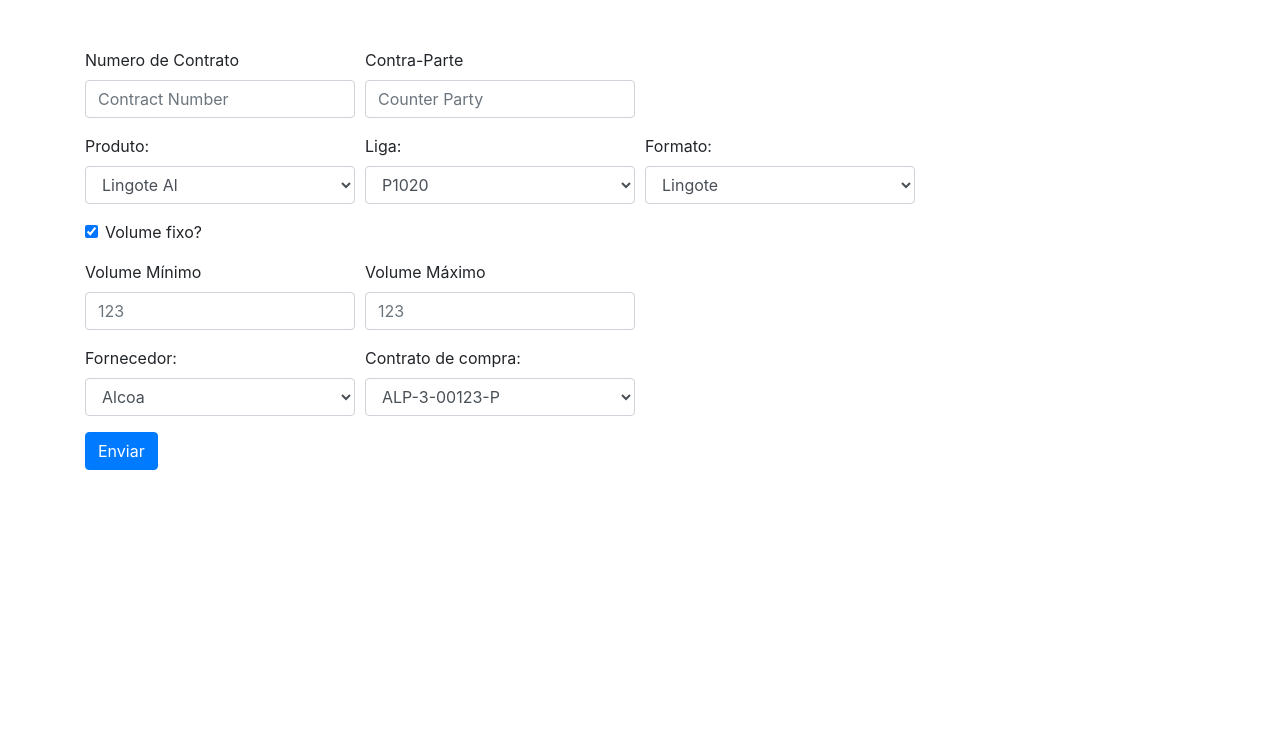
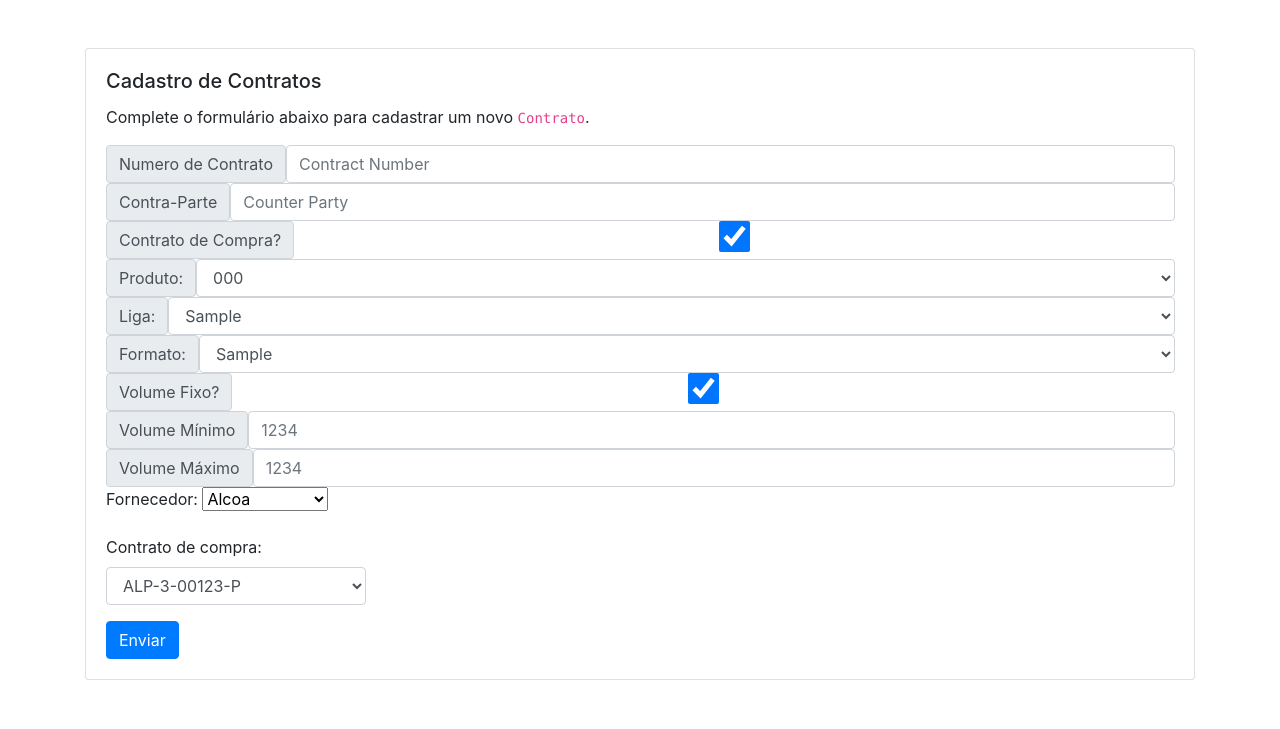
Before and after one commit to felipebrigo/Python-projects, a Django app: page /core/newcontract/ in a window 1280 px wide. Shown: the part 71-800 px from the top of the page. Run offline with Django 3.2, Linux system fonts and the light colour scheme; tables that the repository leaves empty hold one stand-in row (values such as "Sample post"); some libraries are stand-ins or nearby versions.

Commit message:
update project

```diff
--- a/globallabs/mktplace/core/views.py
+++ b/globallabs/mktplace/core/views.py
@@ -86,39 +86,47 @@ def list_contract(request):
 
 #@login_required(login_url='login/')
 def create_contracts(request):
-    '''form = ContractForm(request.POST or None)
-    if form.is_valid():'''
+    allproducts = Product.objects.all()
+    form = ContractForm(request.POST or None)
+    if form.is_valid():
+        form.save()
+        return redirect('list_contract')
+    return render(request, 'contracts/contracts-form.html', {'form': form, 'allproducts': allproducts})
 
-    if request.POST or None:
-        contractNumber = request.POST.get('contractNumber')
-        counterParty = request.POST.get('counterParty')
-        product = request.POST.get('product')
-        alloy = request.POST.get('alloy')
-        shape = request.POST.get('alloy')
-        minVol = request.POST.get('minVol')
-        maxVol = request.POST.get('maxVol')
-        originSupplier = request.POST.get('supplier')
-        allocationCtr = request.POST.get('allocationCtr')
+'''
 
-        isRange = 0
-        isPurchase = 0
+     if request.POST or None:
+            contractNumber = request.POST.get('contractNumber')
+            counterParty = request.POST.get('counterParty')
+            product = request.POST.get('product')
+            alloy = request.POST.get('alloy')
+            shape = request.POST.get('alloy')
+            minVol = request.POST.get('minVol')
+            maxVol = request.POST.get('maxVol')
+            originSupplier = request.POST.get('supplier')
+            allocationCtr = request.POST.get('allocationCtr')
 
-        Contract.objects.create(contractNumber=contractNumber,
-                                isPurchase=isPurchase,
-                                counterParty=counterParty,
-                                product=product,
-                                alloy=alloy,
-                                shape=shape,
-                                isRange=isRange,
-                                minVol=minVol,
-                                maxVol=maxVol,
-                                originSupplier=originSupplier,
-                                allocationCtr=allocationCtr
-                                )
+            isRange = 0
+            isPurchase = 0
 
-        return redirect('list_contract')
+            Contract.objects.create(contractNumber=contractNumber,
+                                    isPurchase=isPurchase,
+                                    counterParty=counterParty,
+                                    product=product,
+                                    alloy=alloy,
+                                    shape=shape,
+                                    isRange=isRange,
+                                    minVol=minVol,
+                                    maxVol=maxVol,
+                                    originSupplier=originSupplier,
+                                    allocationCtr=allocationCtr
+                                    )
+
+            return redirect('list_contract')
     return render(request, 'contracts/contracts-form.html')
 
+
+'''
 
 #@login_required(login_url='login/')
 def update_contracts(request, id):
--- a/globallabs/mktplace/templates/contracts/contracts-form.html
+++ b/globallabs/mktplace/templates/contracts/contracts-form.html
@@ -6,85 +6,94 @@
 
 {%block conteudo%}
 <div class="container">
+    <div class="row">
+        <div class="col-lg-12 col-md-12 col-sm-12 col-xs-12">
+            <div class="card">
+                <div class="card-body">
+                    <h5 class="card-title">Cadastro de Contratos</h5>
+                    <p class="card-text">
+                        Complete o formulário abaixo para cadastrar
+                        um novo <code>Contrato</code>.
+                    </p>
                     <form method="POST">
                         {% csrf_token %}
-    <div class="form-row">
-      <div class="form-group col-lg-3 col-md-4 col-sm-6 col-xs-12">
-        <label for="contractNumber">Numero de Contrato</label>
-        <input type=text class="form-control" id="contractNumber" name="contractNumber" placeholder="Contract Number">
+
+                        <div class="input-group-prepend">
+                            <span class="input-group-text" for="contractNumber">Numero de Contrato</span>
+                            {% render_field form.contractNumber class+="form-control" type+=text id+="contractNumber" name+="contractNumber" placeholder+="Contract Number" %}
                         </div>
-      <div class="form-group col-lg-3 col-md-4 col-sm-6 col-xs-12">
-        <label for="counterParty">Contra-Parte</label>
-        <input type=text class="form-control" id="counterParty" name="counterParty" placeholder="Counter Party">
+
+                        <div class="input-group-prepend">
+                            <span class="input-group-text" for="counterParty">Contra-Parte</span>
+                            {% render_field form.counterParty class+="form-control" type+=text id+="counterParty" name+="counterParty" placeholder+="Counter Party" %}
                         </div>
-    </div>
-    <div class="form-group" hidden="true">
-      <div class="form-check">
-        <input class="form-check-input" type="checkbox" id="isPurchase" name="isPurchase" checked>
-        <label class="form-check-label" for="isPurchase">
+
+                        <div class="input-group-prepend">
+                            <label class="input-group-text" for="isPurchase">
                                 Contrato de Compra?
                             </label>
+                            <input type="checkbox" checked {% render_field form.isPurchase class+="form-control form-control-sm" id+="isPurchase" %}
                         </div>
-    </div>
-    <div class="form-row">
-      <div class="form-group col-lg-3 col-md-4 col-sm-4 col-xs-12">
-          <label for="product">Produto:</label>
-          <select id="product" name="product" class="form-control">
-            <option selected>Lingote Al</option>
-            <option>Tarugo Al</option>
-            <option>Vergalhão Al</option>
+
+                        <div class="input-group-prepend">
+                            <label class="input-group-text" for="product">Produto:</label>
+                            <select {% render_field form.product class+="form-control" id+="product" name="product"%}>
+                                {% for product in allproducts %}
+                                <option value="{{product.code}}">{{product.code}}</option>
+                                {% endfor%}
                             </select>
                         </div>
-       <div class="form-group col-lg-3 col-md-4 col-sm-4 col-xs-12">
-          <label for="alloy">Liga:</label>
-          <select id="alloy" name="alloy" class="form-control">
-            <option selected>P1020</option>
-            <option>6060</option>
-            <option>6063</option>
-            <option>1350</option>
+
+                        <div class="input-group-prepend">
+                            <label class="input-group-text" for="alloy">Liga:</label>
+                            <select {% render_field form.alloy class+="form-control" id+="alloy" name="alloy"%}>
+                                {% for product in allproducts %}
+                                <option value="{{product.alloy}}">{{product.alloy}}</option>
+                                {% endfor%}
                             </select>
                         </div>
-       <div class="form-group col-lg-3 col-md-4 col-sm-4 col-xs-12">
-          <label for="shape">Formato:</label>
-          <select id="shape" name="shape" class="form-control">
-            <option selected>Lingote</option>
-            <option>5000mm</option>
-            <option>5300mm</option>
-            <option>Bobinas 2mt</option>
+
+                         <div class="input-group-prepend">
+                            <label class="input-group-text" for="shape">Formato:</label>
+                            <select {% render_field form.shape class+="form-control" id+="shape" name="shape"%}>
+                                {% for product in allproducts %}
+                                <option value="{{product.shape}}">{{product.shape}}</option>
+                                {% endfor%}
                             </select>
                         </div>
+
+                        <div class="input-group-prepend">
+                            <label class="input-group-text" for="isRange">
+                                Volume Fixo?
+                            </label>
+                            <input type="checkbox" checked {% render_field form.isRange class+="form-control form-control-sm" id+="isRange" %}
                         </div>
-    <div class="form-group">
-      <div class="form-check">
-        <input class="form-check-input" type="checkbox" id="isRange" name="isRange" checked>
-        <label class="form-check-label" for="isRange">
-          Volume fixo?
-        </label>
+
+                        <div class="input-group-prepend">
+                            <span class="input-group-text" for="minVol">Volume Mínimo</span>
+                            <input type="number" {% render_field form.minVol class+="form-control" id+="minVol" name+="minVol" placeholder+="1234" %}
                         </div>
+
+                        <div class="input-group-prepend">
+                            <span class="input-group-text" for="maxVol">Volume Máximo</span>
+                            <input type="number" {% render_field form.maxVol class+="form-control" id+="maxVol" name+="maxVol" placeholder+="1234" %}
                         </div>
-    <div class="form-row">
-      <div class="form-group col-lg-3 col-md-4 col-sm-4 col-xs-12" id="minimo">
-        <label for="minVol">Volume Mínimo</label>
-        <input type=number class="form-control" id="minVol" name="minVol" placeholder="123">
-      </div>
-        <div class="form-group col-lg-3 col-md-4 col-sm-4 col-xs-12">
-        <label for="maxVol">Volume Máximo</label>
-        <input type=number class="form-control" id="maxVol" name="maxVol" placeholder="123">
-      </div>
-    </div>
+
                         <div class="form-row">
                             <div class="form-group col-md-3">
                                 <label for="supplier">Fornecedor:</label>
-          <select id="supplier" name="supplier" class="form-control">
+                                <select {% render_field form.supplier class+="form-control" id+="supplier" name="supplier"%}>
                                     <option selected>Alcoa</option>
                                     <option>CBA</option>
                                     <option>RIO TINTO</option>
                                     <option>PRESSMETAL</option>
                                 </select>
                             </div>
+                        </div>
+                        <div class="form-row">
                             <div class="form-group col-md-3">
                                 <label for="allocationCtr">Contrato de compra:</label>
-          <select id="allocationCtr" name="allocationCtr" class="form-control">
+                                <select {% render_field form.allocationCtr class+="form-control" id+="allocationCtr" name="allocationCtr"%}>
                                     <option selected>ALP-3-00123-P</option>
                                     <option>...</option>
                                 </select>
@@ -93,8 +102,15 @@
                         <button type="submit" class="btn btn-primary">Enviar</button>
                     </form>
                 </div>
+            </div>
+        </div>
+    </div>
+</div>
+
 
 <!--
+<input type=text class="form-control" id="contractNumber" name="contractNumber" placeholder="Contract Number">
+
 <div class="container">
   <div class="row">
     <div class="col-lg-12 col-md-12 col-sm-12 col-xs-12">
@@ -107,6 +123,19 @@
           </p>
           <form method="post">
             {% csrf_token %}
+
+        <div class="form-group col-lg-3 col-md-4 col-sm-4 col-xs-12">
+                     <label for="shape">Formato:</label>
+                     <select id="shape" name="shape" class="form-control">
+                     <option selected>Lingote</option>
+                     <option>5000mm</option>
+                     <option>5300mm</option>
+                     <option>Bobinas 2mt</option>
+                     </select>
+                     {{ form.shape }}
+                            </div>
+                        </div>
+
 
             <- Contract Number ->
             <div class="input-group mb-3">
@@ -151,12 +180,6 @@
               <- Price ->
             <div class="input-group mb-3">
               <div class="input-group-prepend">
-                <span class="input-group-text">Price</span>
-              </div>
-                {% render_field form.price class+="form-control" %}
-            </div>
-
-        <button class="btn btn-primary">Enviar</button>
       </form>
         </div>
       </div>
```
Lines whose indentation alone changed are shown as unchanged.
